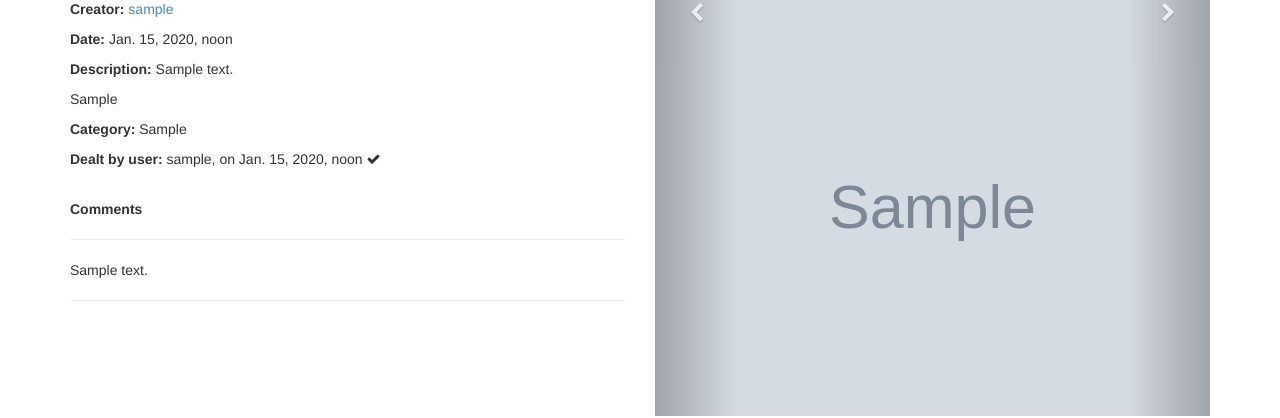
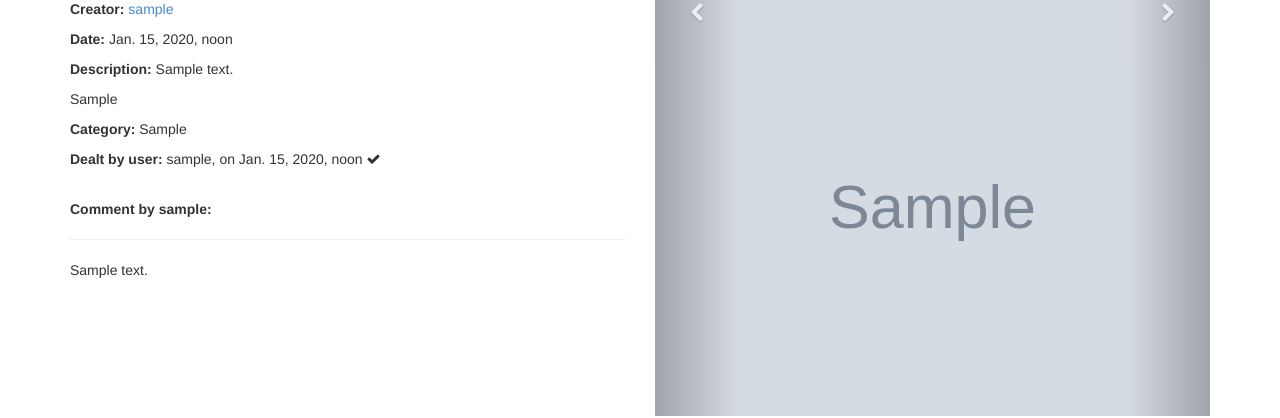
Before and after one commit to papagryllos-productions/jadce, a Django app: page /e/1/ in a window 1280 px wide. Shown: the part 699-1117 px from the top of the page. Run offline with Django 3.2, Linux system fonts and the light colour scheme; tables that the repository leaves empty hold one stand-in row (values such as "Sample post"); grey boxes marked "Sample" are stand-in pictures; data that the repository does not hold is empty; parts of the project's set-up code (start-up, migrations or seed data) failed here and were passed over; some libraries are stand-ins or nearby versions.

Commit message:
move inclusion of dynamic.js only where needed
Minor changes on comment display on event page

```diff
--- a/area51/templates/area51/base.html
+++ b/area51/templates/area51/base.html
@@ -119,7 +119,6 @@
         ================================================== -->
 <!-- Placed at the end of the document so the pages load faster -->
 <script type="text/javascript" src="{% static "js/bootstrap.min.js" %}"></script>
-<script type="text/javascript" src="{% static "js/dynamic.js" %}"></script>
 <script type="text/javascript" src="{% static "js/forms.js" %}"></script>
 <!-- x-editable included -->
 <link href="{% static "css/bootstrap-editable.css" %}" rel="stylesheet">
--- a/area51/templates/area51/event.html
+++ b/area51/templates/area51/event.html
@@ -23,14 +23,17 @@
       <p id="position">{{ event.position }}</p>
       <p><strong>Category: </strong>{{ event.category }}</p>
       {% if event.dealt %}
-      <p><strong>Dealt by user: </strong> {{ contribution.admin_name.username }}, on {{ contribution.date_of_contrib }} <i class="fa fa-check"></i></p>
-      <br>
-      <p><strong>Comments</strong></p>
-      <hr>
-      {{ contribution.comment }}
-      <hr>
+        <p><strong>Dealt by user: </strong> {{ contribution.admin_name.username }}, on {{ contribution.date_of_contrib }} <i class="fa fa-check"></i></p>
+        <br>
+        {% if contribution.comment %}
+          <p><strong>Comment by {{ contribution.admin_name.username }}:</strong></p>
+          <hr>
+          {{ contribution.comment }}
+        {% else %}
+          <p><strong>No Comment</strong></p>
+        {% endif %}
       {% else %}
-      <p><strong>Dealt? </strong><i class="fa fa-times"></i></p>
+        <p><strong>Not yet checked</strong><i class="fa fa-times"></i></p>
       {% endif %}
     </div>
 
--- a/area51/templates/area51/index.html
+++ b/area51/templates/area51/index.html
@@ -65,4 +65,5 @@
 </div>
 <script type="text/javascript" src="https://maps.googleapis.com/maps/api/js?key=AIzaSyAycmK-3YhwtVLVR8lAQ3sD3zGFy1gfSrk&sensor=true&output=embed"></script>
 <script type="text/javascript" src="{% static "js/maps.js" %}"></script>
+<script type="text/javascript" src="{% static "js/dynamic.js" %}"></script>
 {% endblock %}
--- a/area51/templates/area51/new.html
+++ b/area51/templates/area51/new.html
@@ -73,4 +73,5 @@
   <hr>
 </div>
 <script type="text/javascript" src="{% static "js/locating.js" %}"></script>
+<script type="text/javascript" src="{% static "js/dynamic.js" %}"></script>
 {% endblock %}
```
